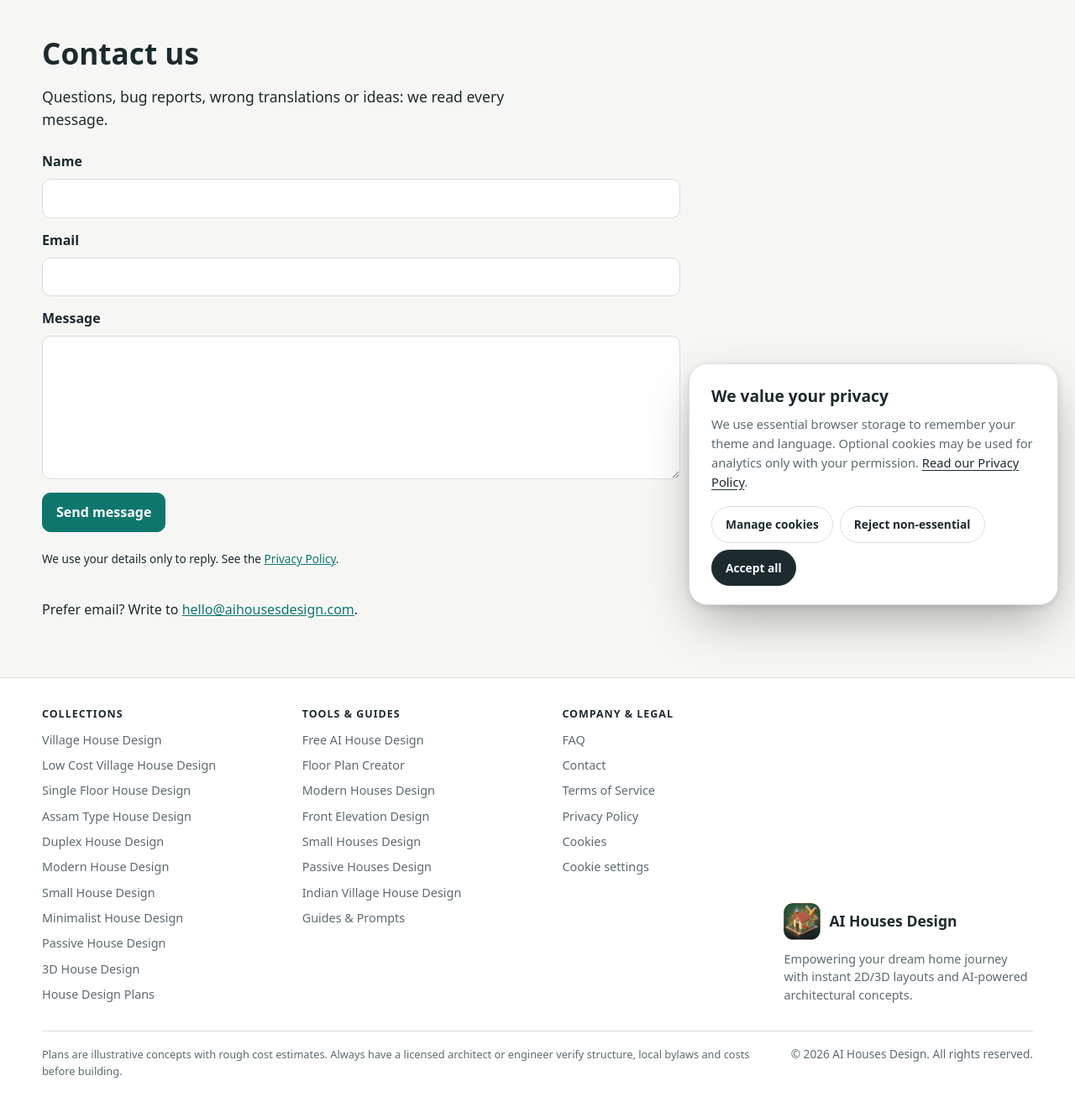
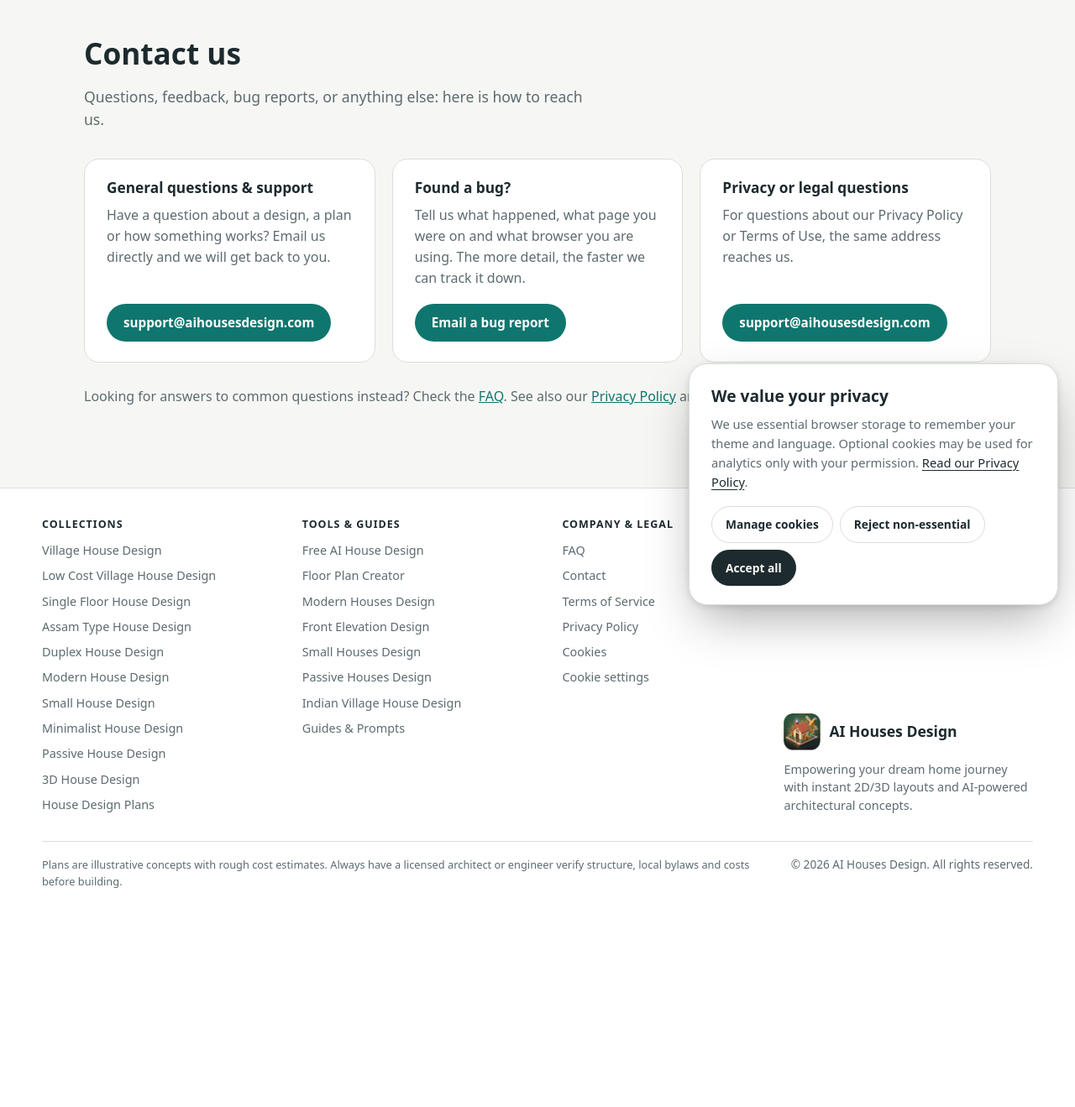
Before and after one commit to 1njam0mvt/aihousedesign.com, a Flask app: page /contact in a window 1280 px wide. Shown: the part 59-1378 px from the top of the page at 84% size. After the commit the page ends 1117 px from the top, so only its background shows below. Run offline with Flask 3, Linux system fonts and the light colour scheme.

Commit message:
Update contact page, styles and site UI

```diff
--- a/house-design-hub/app.py
+++ b/house-design-hub/app.py
@@ -47,7 +47,7 @@ def hero_photos():
 
 # Shown on the legal pages. Set these env vars before going live.
 SITE_NAME = os.getenv("SITE_NAME", "AI Houses Design")
-CONTACT_EMAIL = os.getenv("CONTACT_EMAIL", "hello@aihousesdesign.com")  # create this mailbox / forwarder
+CONTACT_EMAIL = os.getenv("CONTACT_EMAIL", "support@aihousesdesign.com")  # create this mailbox / forwarder
 LEGAL_UPDATED = "9 October 2026"
 
 
--- a/house-design-hub/static/css/style.css
+++ b/house-design-hub/static/css/style.css
@@ -2850,3 +2850,86 @@ html {
   object-fit: cover;
   object-position: center;
 }
+
+/* ===== Contact page cards ===== */
+.contact-page {
+  max-width: 1120px;
+  margin: 0 auto;
+  padding: 0 20px 40px;
+}
+
+.contact-page .lead {
+  max-width: 60ch;
+}
+
+.contact-cards {
+  display: grid;
+  grid-template-columns: repeat(3, minmax(0, 1fr));
+  gap: 20px;
+  margin: 32px 0 28px;
+  align-items: stretch;
+}
+
+.contact-card {
+  display: flex;
+  flex-direction: column;
+  align-items: flex-start;
+  gap: 10px;
+  padding: 24px 26px;
+  background: var(--surface);
+  border: 1px solid var(--line);
+  border-radius: 18px;
+}
+
+.contact-card h2 {
+  margin: 0;
+  font-size: 1.08rem;
+}
+
+.contact-card p {
+  margin: 0 0 8px;
+  color: var(--muted);
+  line-height: 1.55;
+  flex: 1;
+}
+
+.contact-btn {
+  display: inline-block;
+  max-width: 100%;
+  overflow-wrap: anywhere;
+  padding: 11px 20px;
+  border-radius: 999px;
+  background: var(--brand);
+  color: #fff;
+  font-weight: 700;
+  font-size: .95rem;
+  text-decoration: none;
+  transition: filter .15s, transform .1s;
+}
+
+html[data-theme="dark"] .contact-btn {
+  color: #04201c;
+}
+
+.contact-btn:hover {
+  filter: brightness(1.08);
+}
+
+.contact-btn:active {
+  transform: scale(.97);
+}
+
+.contact-btn:focus-visible {
+  outline: 2px solid var(--ink);
+  outline-offset: 3px;
+}
+
+.contact-foot {
+  color: var(--muted);
+}
+
+@media (max-width: 900px) {
+  .contact-cards {
+    grid-template-columns: minmax(0, 1fr);
+  }
+}
--- a/house-design-hub/static/js/site-ui.js
+++ b/house-design-hub/static/js/site-ui.js
@@ -178,6 +178,21 @@
         window.addEventListener("storage", function (e) { if (e.key === KEY && e.newValue) { apply(readChoice()); closeBanner(); } });
     }
 
-    function boot() { try { initToc(); } catch (e) { } try { initConsent(); } catch (e) { } }
+    /* ======================================================================================
+     * 3. Email buttons: desktop opens Gmail compose (subject + text pre-filled); phones use mailto: (opens the Gmail app)
+     * ====================================================================================== */
+    function initMail() {
+        document.addEventListener("click", function (e) {
+            var a = e.target.closest && e.target.closest("a[data-mail]"); if (!a) return;
+            var mobile = /Android|iPhone|iPad|iPod|Mobile/i.test(navigator.userAgent) || (window.matchMedia && matchMedia("(pointer:coarse)").matches && window.innerWidth < 900);
+            if (mobile || e.ctrlKey || e.metaKey || e.shiftKey) return;           // let the mailto: link do its normal thing
+            e.preventDefault();
+            var q = "view=cm&fs=1&to=" + encodeURIComponent(a.dataset.to) + "&su=" + encodeURIComponent(a.dataset.subject || "") + "&body=" + encodeURIComponent(a.dataset.body || "");
+            var w = window.open("https://mail.google.com/mail/?" + q, "_blank", "noopener");
+            if (!w) location.href = a.href;                                       // pop-up blocked: fall back to mailto:
+        });
+    }
+
+    function boot() { try { initToc(); } catch (e) { } try { initConsent(); } catch (e) { } try { initMail(); } catch (e) { } }
     if (document.readyState === "loading") document.addEventListener("DOMContentLoaded", boot); else boot();
 })();
--- a/house-design-hub/templates/contact.html
+++ b/house-design-hub/templates/contact.html
@@ -1,39 +1,38 @@
 {% extends "base.html" %}
 {% block title %}Contact | {{ SITE_NAME }}{% endblock %}
-{% block desc %}Send a question, a bug report or a suggestion to the {{ SITE_NAME }} team.{% endblock %}
+{% block desc %}Email the {{ SITE_NAME }} team: questions, bug reports and privacy or legal enquiries.{% endblock %}
 {% block content %}
-<article class="doc">
+{% set cards = [
+("General questions & support", "Have a question about a design, a plan or how something works? Email us directly and we
+will get back to you.",
+"support@aihousesdesign.com", "General question", "Hi AI Houses Design team,\n\nMy question:\n\n",
+"support@aihousesdesign.com"),
+("Found a bug?", "Tell us what happened, what page you were on and what browser you are using. The more detail, the
+faster we can track it down.",
+"Email a bug report", "Bug report", "What happened:\n(e.g. Clicking a design did nothing, no error shown.)\n\nPage:
+\nBrowser: \nDevice: \n", "support@aihousesdesign.com"),
+("Privacy or legal questions", "For questions about our Privacy Policy or Terms of Use, the same address reaches us.",
+"support@aihousesdesign.com", "Privacy / legal question", "Hi AI Houses Design team,\n\nMy question about the Privacy
+Policy / Terms:\n\n", "support@aihousesdesign.com")
+] %}
+<section class="contact-page">
     <h1>Contact us</h1>
-    <p class="lead">Questions, bug reports, wrong translations or ideas: we read every message.</p>
+    <p class="lead">Questions, feedback, bug reports, or anything else: here is how to reach us.</p>
 
-    {% if sent %}
-    <div class="notice ok" role="status">Thank you! Your message was sent. We will reply by email.</div>
-    {% else %}
-    {% if error %}<div class="notice err" role="alert">{{ error }}</div>{% endif %}
-    <form class="contact-form" method="post" action="{{ url_for('contact') }}" novalidate>
-        <label for="cName">Name</label>
-        <input id="cName" name="name" type="text" maxlength="100" autocomplete="name" required
-            value="{{ form.get('name', '') }}">
+    <div class="contact-cards">
+        {% for title, text, label, subject, body, to in cards %}
+        <div class="contact-card">
+            <h2>{{ title }}</h2>
+            <p>{{ text|replace('Privacy Policy', 'Privacy Policy')|e }}</p>
+            <a class="contact-btn" data-mail data-to="{{ to }}" data-subject="{{ subject }}" data-body="{{ body }}"
+                href="mailto:{{ to }}?subject={{ subject|urlencode }}&amp;body={{ body|urlencode }}">{{ label }}</a>
+        </div>
+        {% endfor %}
+    </div>
 
-        <label for="cEmail">Email</label>
-        <input id="cEmail" name="email" type="email" maxlength="200" autocomplete="email" required
-            value="{{ form.get('email', '') }}">
-
-        <label for="cMsg">Message</label>
-        <textarea id="cMsg" name="message" rows="6" minlength="10" maxlength="3000"
-            required>{{ form.get('message', '') }}</textarea>
-
-        <div class="hp" aria-hidden="true">
-            <label for="cWeb">Leave this field empty</label>
-            <input id="cWeb" name="website" type="text" tabindex="-1" autocomplete="off">
-        </div>
-
-        <button class="btn primary" type="submit">Send message</button>
-        <p class="muted small">We use your details only to reply. See the <a href="{{ url_for('privacy') }}">Privacy
-                Policy</a>.</p>
-    </form>
-    {% endif %}
-
-    <p>Prefer email? Write to <a href="mailto:{{ CONTACT_EMAIL }}">{{ CONTACT_EMAIL }}</a>.</p>
-</article>
+    <p class="contact-foot">Looking for answers to common questions instead? Check the <a
+            href="{{ url_for('faq') }}">FAQ</a>.
+        See also our <a href="{{ url_for('privacy') }}">Privacy Policy</a> and <a href="{{ url_for('terms') }}">Terms of
+            Use</a>.</p>
+</section>
 {% endblock %}
```
